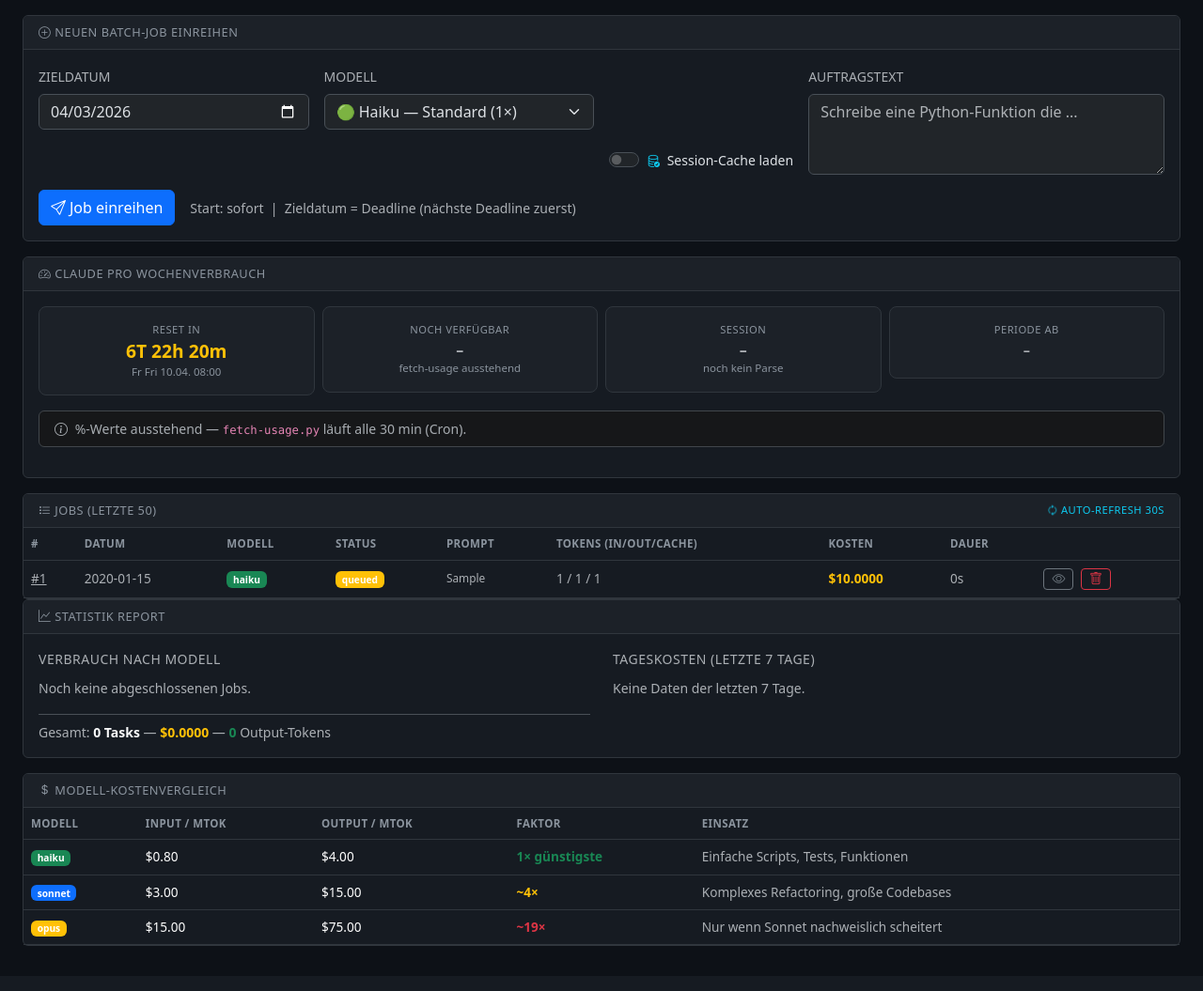
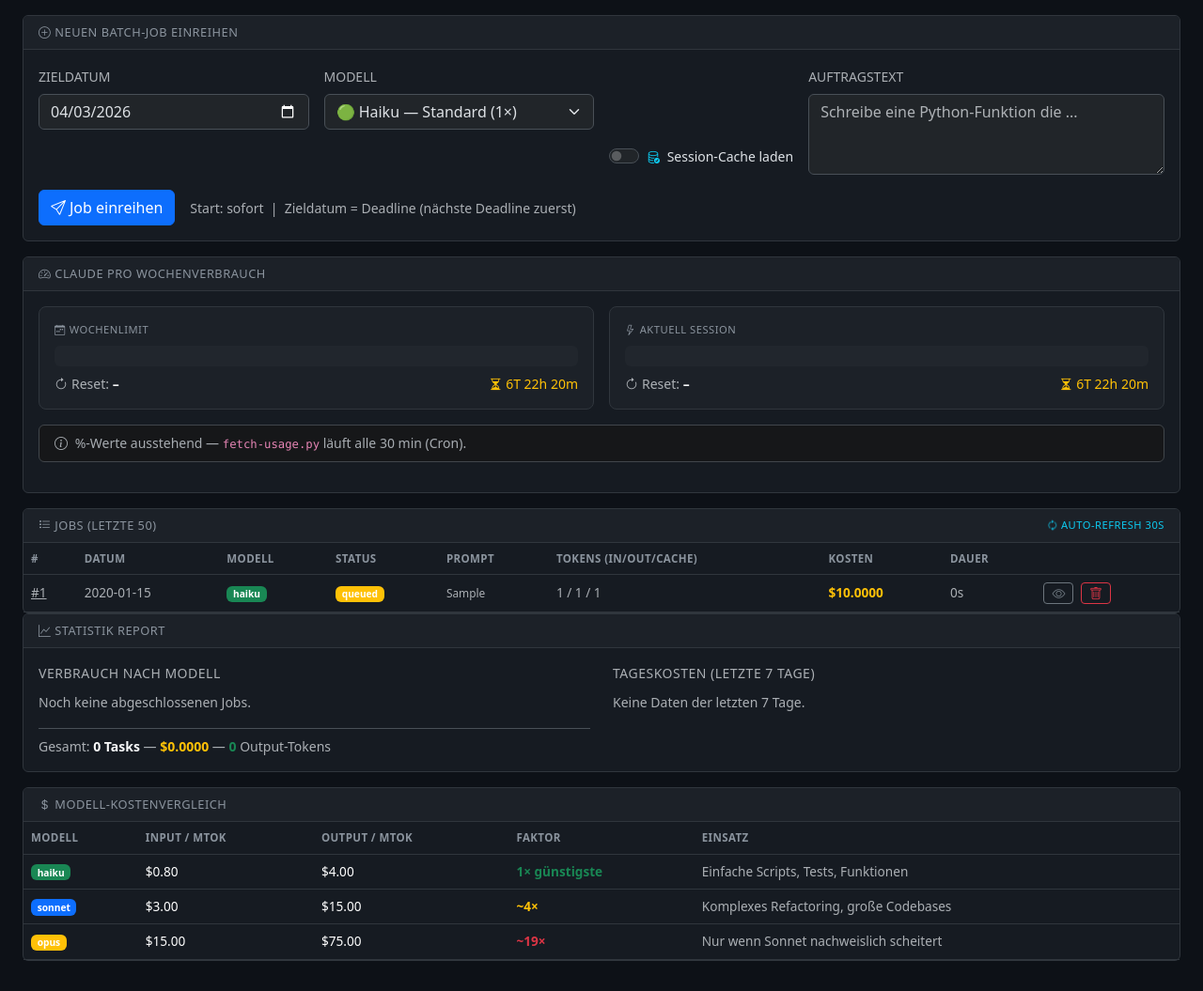
Before and after one commit to gerontec/claude-pro-scheduler, a PHP site: page / in a window 1280 px wide. Shown: the part 57-1112 px from the top of the page at 94% size. Before the commit the page ends 1064 px from the top, so only its background shows below. Run offline with PHP 8.4, Linux system fonts and the light colour scheme; tables that the repository leaves empty hold one stand-in row (values such as "Sample post").

Commit message:
Enhance usage dashboard: add reset countdown & remaining capacity
- Add dynamic countdown to Friday 08:00 reset (Europe/Berlin)
- Display remaining capacity as percentage
- Move usage card to top (before job list) for better visibility
- Improve progress bars with adaptive colors (70%/90% thresholds)
- Show token stats from weekly_usage.json when available
- Add usage info alert when percentages pending
- Fix: read week_reset_raw key for correct reset date display

Co-Authored-By: Claude Haiku 4.5 <noreply@anthropic.com>

```diff
--- a/web/index.php
+++ b/web/index.php
@@ -139,16 +139,21 @@ $hasActive = (bool)array_filter($jobs, fn($j) => in_array($j['status'], ['queued
 
 // ── Session-Compact Cache vorhanden? ──────────────────────────────────
 $compact = $pdo->query("
-    SELECT updated_at FROM claude_context_cache
+    SELECT COALESCE(updated_at, created_at) AS ts, summary, version
+    FROM claude_context_cache
     WHERE scope='session-compact' LIMIT 1
 ")->fetch(PDO::FETCH_ASSOC);
 $hasCompact  = (bool)$compact;
 $compactAge  = '';
-if ($compact) {
-    $secs = time() - strtotime($compact['updated_at']);
+$compactSummaryHead = '';
+if ($compact && $compact['ts']) {
+    $secs = max(0, time() - strtotime($compact['ts']));
     $compactAge = $secs < 3600
-        ? floor($secs/60) . 'min'
-        : floor($secs/3600) . 'h';
+        ? floor($secs / 60) . 'min'
+        : (floor($secs / 3600) < 48
+            ? floor($secs / 3600) . 'h'
+            : floor($secs / 86400) . 'd');
+    $compactSummaryHead = substr($compact['summary'] ?? '', 0, 120);
 }
 
 // ── Hilfsfunktionen ────────────────────────────────────────
@@ -248,17 +253,25 @@ body { background:#0d1117; }
                     </select>
                 </div>
                 <div class="col-12 col-sm-auto d-flex align-items-end pb-1">
-                    <div class="form-check form-switch mb-0">
-                        <input class="form-check-input" type="checkbox" role="switch"
-                               name="resume_session" id="resumeSwitch" value="1"
-                               <?= $hasCompact ? 'checked' : '' ?>>
-                        <label class="form-check-label small" for="resumeSwitch">
-                            <i class="bi bi-database-check me-1 text-info"></i>
-                            Session-Cache laden
-                            <?php if ($compactAge): ?>
-                            <span class="text-muted">(<?= $compactAge ?>)</span>
-                            <?php endif; ?>
-                        </label>
+                    <div>
+                        <div class="form-check form-switch mb-1">
+                            <input class="form-check-input" type="checkbox" role="switch"
+                                   name="resume_session" id="resumeSwitch" value="1"
+                                   <?= $hasCompact ? 'checked' : '' ?>>
+                            <label class="form-check-label small" for="resumeSwitch">
+                                <i class="bi bi-database-check me-1 text-info"></i>
+                                Session-Cache laden
+                                <?php if ($compactAge): ?>
+                                <span class="text-muted">(<?= htmlspecialchars($compactAge) ?>)</span>
+                                <?php endif; ?>
+                            </label>
+                        </div>
+                        <?php if ($hasCompact): ?>
+                        <button type="button" class="btn btn-link btn-sm p-0 text-muted"
+                                style="font-size:.7rem" data-bs-toggle="modal" data-bs-target="#cacheModal">
+                            <i class="bi bi-eye me-1"></i>Kontext ansehen (Audit)
+                        </button>
+                        <?php endif; ?>
                     </div>
                 </div>
                 <div class="col-12 col-md">
@@ -291,61 +304,89 @@ body { background:#0d1117; }
     </div>
     <div class="card-body">
 
-        <!-- ── Countdown + Restkapazität ── -->
-        <div class="row g-2 mb-3">
-            <div class="col-6 col-sm-3">
-                <div class="stat-card text-center">
-                    <div class="stat-lbl">Reset in</div>
-                    <div class="stat-val <?= $hoursLeft < 6 ? 'text-danger' : ($hoursLeft < 24 ? 'text-warning' : 'text-info') ?>"
-                         style="font-size:1.2rem"><?= $restCountdown ?></div>
-                    <div class="stat-sub">Fr <?= $resetLabel ?></div>
-                </div>
-            </div>
-            <div class="col-6 col-sm-3">
-                <div class="stat-card text-center">
-                    <div class="stat-lbl">Noch verfügbar</div>
-                    <?php if ($restPct !== null): ?>
-                    <div class="stat-val <?= $restPct <= 10 ? 'text-danger' : ($restPct <= 30 ? 'text-warning' : 'text-success') ?>"><?= $restPct ?>%</div>
-                    <div class="stat-sub"><?= $usagePct ?>% verbraucht</div>
+        <!-- ── Zwei Limits nebeneinander ── -->
+        <?php
+        $wColor = $usagePct  >= 90 ? 'danger' : ($usagePct  >= 70 ? 'warning' : 'success');
+        $sColor = $sessionPct >= 90 ? 'danger' : ($sessionPct >= 70 ? 'warning' : 'info');
+        ?>
+        <div class="row g-3 mb-3">
+
+            <!-- Wochenlimit -->
+            <div class="col-12 col-md-6">
+                <div class="stat-card h-100">
+                    <div class="d-flex justify-content-between align-items-baseline mb-2">
+                        <span class="stat-lbl mb-0"><i class="bi bi-calendar-week me-1"></i>Wochenlimit</span>
+                        <?php if ($usagePct !== null): ?>
+                        <span class="fw-bold text-<?= $wColor ?>"><?= $usagePct ?>% verbraucht</span>
+                        <?php endif; ?>
+                    </div>
+                    <?php if ($usagePct !== null): ?>
+                    <div class="progress mb-2" style="height:22px;background:#21262d">
+                        <div class="progress-bar bg-<?= $wColor ?>"
+                             style="width:<?= min($usagePct,100) ?>%;font-size:.8rem;line-height:22px">
+                            <?php if ($usagePct > 8): ?><?= $usagePct ?>%<?php endif; ?>
+                        </div>
+                    </div>
                     <?php else: ?>
-                    <div class="stat-val text-muted" style="font-size:1rem">–</div>
-                    <div class="stat-sub">fetch-usage ausstehend</div>
+                    <div class="progress mb-2" style="height:22px;background:#21262d"></div>
+                    <?php endif; ?>
+                    <div class="d-flex justify-content-between">
+                        <small class="text-muted">
+                            <i class="bi bi-arrow-clockwise me-1"></i>Reset: <strong class="text-light"><?= htmlspecialchars($weekReset) ?></strong>
+                        </small>
+                        <small class="text-<?= $hoursLeft < 6 ? 'danger' : ($hoursLeft < 24 ? 'warning' : 'info') ?>">
+                            <i class="bi bi-hourglass-split me-1"></i><?= $restCountdown ?>
+                        </small>
+                    </div>
+                    <?php if ($usagePct !== null): ?>
+                    <div class="mt-1 text-end">
+                        <small class="text-success fw-bold"><?= 100 - $usagePct ?>% noch frei</small>
+                    </div>
                     <?php endif; ?>
                 </div>
             </div>
-            <div class="col-6 col-sm-3">
-                <div class="stat-card text-center">
-                    <div class="stat-lbl">Session</div>
+
+            <!-- Session-Limit -->
+            <div class="col-12 col-md-6">
+                <div class="stat-card h-100 <?= $sessionPct >= 80 ? 'border border-'.$sColor : '' ?>">
+                    <div class="d-flex justify-content-between align-items-baseline mb-2">
+                        <span class="stat-lbl mb-0"><i class="bi bi-lightning me-1"></i>Aktuell Session</span>
+                        <?php if ($sessionPct !== null): ?>
+                        <span class="fw-bold text-<?= $sColor ?>"><?= $sessionPct ?>% verbraucht</span>
+                        <?php endif; ?>
+                    </div>
                     <?php if ($sessionPct !== null): ?>
-                    <div class="stat-val <?= $sessionPct >= 90 ? 'text-danger' : ($sessionPct >= 70 ? 'text-warning' : 'text-info') ?>"><?= $sessionPct ?>%</div>
-                    <div class="stat-sub"><?= 100 - $sessionPct ?>% frei</div>
+                    <div class="progress mb-2" style="height:22px;background:#21262d">
+                        <div class="progress-bar bg-<?= $sColor ?>"
+                             style="width:<?= min($sessionPct,100) ?>%;font-size:.8rem;line-height:22px">
+                            <?php if ($sessionPct > 8): ?><?= $sessionPct ?>%<?php endif; ?>
+                        </div>
+                    </div>
                     <?php else: ?>
-                    <div class="stat-val text-muted" style="font-size:1rem">–</div>
-                    <div class="stat-sub">noch kein Parse</div>
+                    <div class="progress mb-2" style="height:22px;background:#21262d"></div>
+                    <?php endif; ?>
+                    <div class="d-flex justify-content-between">
+                        <small class="text-muted">
+                            <i class="bi bi-arrow-clockwise me-1"></i>Reset: <strong class="text-light"><?= htmlspecialchars($weekReset) ?></strong>
+                        </small>
+                        <small class="text-<?= $hoursLeft < 6 ? 'danger' : ($hoursLeft < 24 ? 'warning' : 'info') ?>">
+                            <i class="bi bi-hourglass-split me-1"></i><?= $restCountdown ?>
+                        </small>
+                    </div>
+                    <?php if ($sessionPct !== null): ?>
+                    <div class="mt-1 text-end">
+                        <small class="text-<?= $sColor ?> fw-bold"><?= 100 - $sessionPct ?>% noch frei</small>
+                        <?php if ($sessionPct >= 80): ?>
+                        <span class="badge bg-<?= $sColor ?> ms-2">⚡ /compact empfohlen</span>
+                        <?php endif; ?>
+                    </div>
                     <?php endif; ?>
                 </div>
             </div>
-            <div class="col-6 col-sm-3">
-                <div class="stat-card text-center">
-                    <div class="stat-lbl">Periode ab</div>
-                    <div class="stat-val text-muted" style="font-size:.9rem;line-height:1.3">
-                        <?= htmlspecialchars($weekStart) ?>
-                    </div>
-                    <div class="stat-sub"><?= $jsonTasks !== null ? $jsonTasks.' Tasks' : '' ?></div>
-                </div>
-            </div>
+
         </div>
 
-        <?php if ($usagePct !== null): ?>
-        <!-- ── Fortschrittsbalken ── -->
-        <div class="mb-1 d-flex justify-content-between"><small class="text-muted">Wochenlimit</small><strong class="<?= $usagePct >= 90 ? 'text-danger' : ($usagePct >= 70 ? 'text-warning' : 'text-success') ?>"><?= $usagePct ?>% verbraucht</strong></div>
-        <div class="progress mb-3" style="height:20px;background:#21262d">
-            <div class="progress-bar <?= $usagePct >= 90 ? 'bg-danger' : ($usagePct >= 70 ? 'bg-warning' : 'bg-success') ?>"
-                 style="width:<?= min($usagePct,100) ?>%;font-size:.75rem;line-height:20px">
-                <?php if ($usagePct > 8): ?><?= $usagePct ?>%<?php endif; ?>
-            </div>
-        </div>
-        <?php else: ?>
+        <?php if ($usagePct === null): ?>
         <div class="alert alert-secondary py-2 small mb-3">
             <i class="bi bi-info-circle me-1"></i>
             %-Werte ausstehend — <code>fetch-usage.py</code> läuft alle 30 min (Cron).
@@ -575,11 +616,69 @@ body { background:#0d1117; }
 </div>
 
 
+<!-- ── Session-Cache Modal ── -->
+<?php if ($hasCompact): ?>
+<?php
+$cacheEntry = $pdo->query("
+    SELECT context_json, COALESCE(updated_at,created_at) AS ts, version, updated_by
+    FROM claude_context_cache WHERE scope='session-compact' LIMIT 1
+")->fetch(PDO::FETCH_ASSOC);
+$cacheDecoded = json_decode($cacheEntry['context_json'], true);
+$cacheSummary = $cacheDecoded['summary'] ?? $cacheEntry['context_json'];
+?>
+<div class="modal fade" id="cacheModal" tabindex="-1">
+    <div class="modal-dialog modal-xl modal-dialog-scrollable">
+        <div class="modal-content" style="background:#161b22;border-color:#30363d">
+            <div class="modal-header" style="border-color:#30363d">
+                <h5 class="modal-title">
+                    <i class="bi bi-database-check me-2 text-info"></i>Session-Cache Audit
+                    <span class="badge bg-secondary ms-2">v<?= $cacheEntry['version'] ?></span>
+                </h5>
+                <div class="ms-auto d-flex gap-2 me-3">
+                    <button class="btn btn-sm btn-outline-primary" onclick="copyCache()">
+                        <i class="bi bi-clipboard me-1"></i>Copy
+                    </button>
+                    <a href="view_cache.php?scope=session-compact" class="btn btn-sm btn-outline-secondary" target="_blank">
+                        <i class="bi bi-box-arrow-up-right me-1"></i>Vollansicht
+                    </a>
+                </div>
+                <button type="button" class="btn-close btn-close-white" data-bs-dismiss="modal"></button>
+            </div>
+            <div class="modal-body p-0">
+                <div class="px-3 py-2" style="background:#1c2128;border-bottom:1px solid #30363d;font-size:.75rem">
+                    <span class="text-muted me-3"><i class="bi bi-clock me-1"></i><?= htmlspecialchars($cacheEntry['ts']) ?></span>
+                    <span class="text-muted me-3"><i class="bi bi-person me-1"></i><?= htmlspecialchars($cacheEntry['updated_by'] ?? '–') ?></span>
+                    <span class="text-muted"><i class="bi bi-file-text me-1"></i><?= number_format(strlen($cacheSummary)) ?> Zeichen</span>
+                </div>
+                <pre id="cache-text" style="background:#0d1117;color:#e6edf3;font-size:.76rem;
+                     font-family:'SFMono-Regular',Consolas,monospace;padding:1rem;
+                     margin:0;white-space:pre-wrap;word-break:break-word;
+                     max-height:70vh;overflow-y:auto"><?= htmlspecialchars($cacheSummary) ?></pre>
+            </div>
+        </div>
+    </div>
+</div>
+<?php endif; ?>
+
 </div><!-- container -->
 
 <script src="https://cdn.jsdelivr.net/npm/bootstrap@5.3.3/dist/js/bootstrap.bundle.min.js"></script>
 <?php if ($hasActive): ?>
 <script>setTimeout(() => location.reload(), 30000);</script>
 <?php endif; ?>
+<script>
+function copyCache() {
+    const txt = document.getElementById('cache-text').innerText;
+    navigator.clipboard.writeText(txt).then(() => {
+        const b = event.target.closest('button');
+        b.innerHTML = '<i class="bi bi-check2 me-1"></i>Kopiert!';
+        b.classList.replace('btn-outline-primary', 'btn-success');
+        setTimeout(() => {
+            b.innerHTML = '<i class="bi bi-clipboard me-1"></i>Copy';
+            b.classList.replace('btn-success', 'btn-outline-primary');
+        }, 2000);
+    });
+}
+</script>
 </body>
 </html>
```
